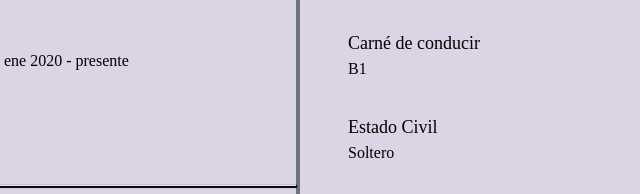
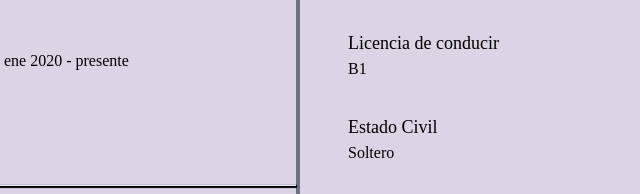
Before and after one commit to facuvidili/facuCv.github.io, a plain HTML site: page index.html in a window 1280 px wide. Shown: the part 418-612 px from the top of the page, 548-1188 px from the left. Drawn offline with nearby package versions, Linux system fonts and the light colour scheme; a web font is replaced by a local one.

Commit message:
Update index.html

```diff
--- a/index.html
+++ b/index.html
@@ -230,7 +230,7 @@
                         </div>
                         <div class="mb-8">
                             <div class="peer cursor-pointer inline-flex">
-                                <h4 class="text-lg">Carné de conducir</h4>
+                                <h4 class="text-lg">Licencia de conducir</h4>
                             </div>
                             <div>
                                 B1
```
